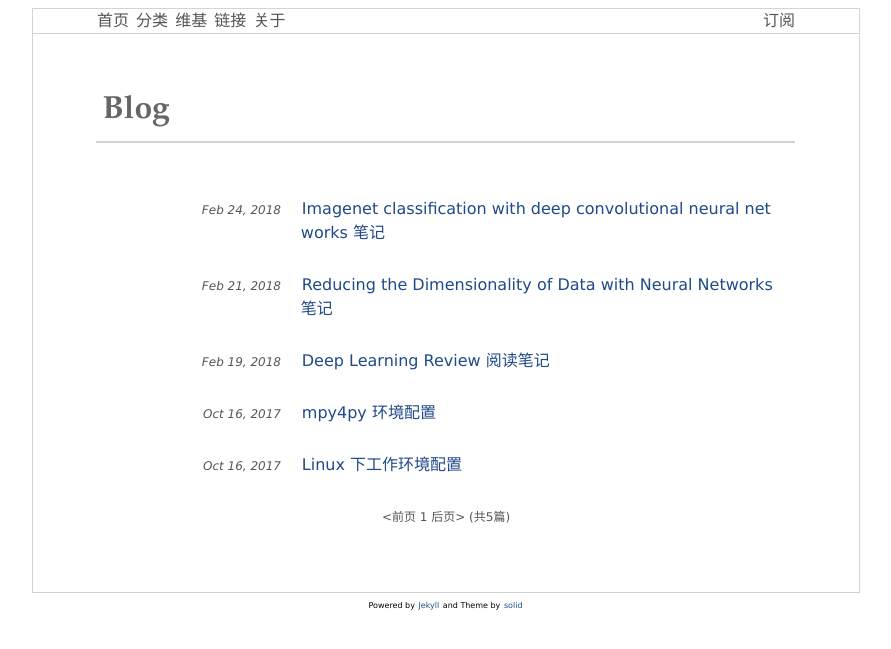
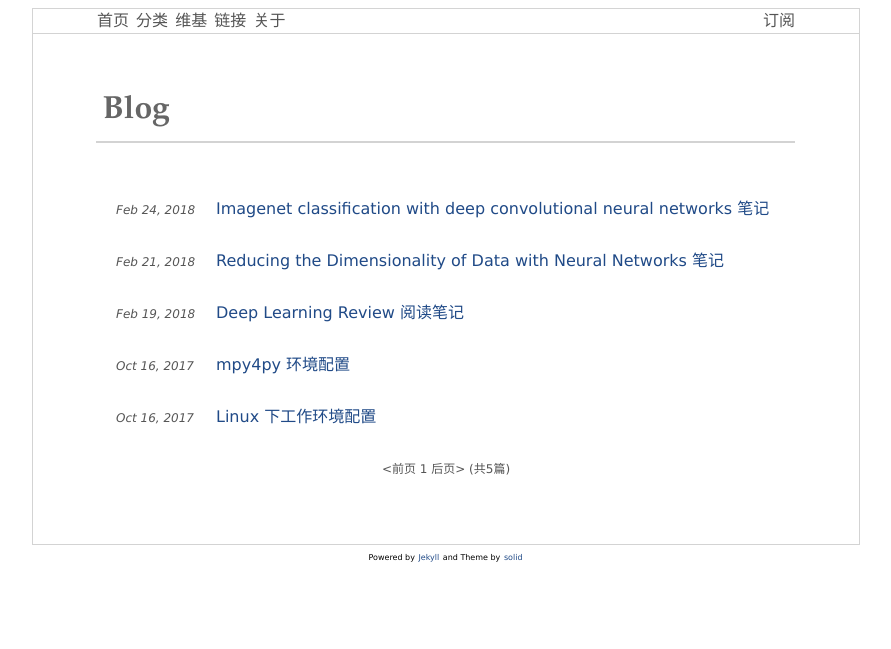
Before and after one commit to cyendra/cyendra.github.io, a Jekyll site: the page built from index.html, in a window 1280 px wide. Shown: the top 649 px of the page, without its empty margins (194-1085 px from the left). Built offline with Jekyll 4.4.1, drawn with Linux system fonts in a browser that asks for light colours; the list of posts is cut into pages by our own code.

Commit message:
change div

```diff
--- a/css/default.css
+++ b/css/default.css
@@ -148,15 +148,15 @@ div.overview {
 }
 
 div.detail {
-  margin-left: 28%;
+  margin-left: 15%;
 }
 
 div.date {
   padding-top: 1px;
   float: left;
-  width: 25%;
+  width: 15%;
   color: #555;
-  text-align: right;
+  text-align: left;
   font-style: italic;
   font-size: 0.75em;
 }
```
